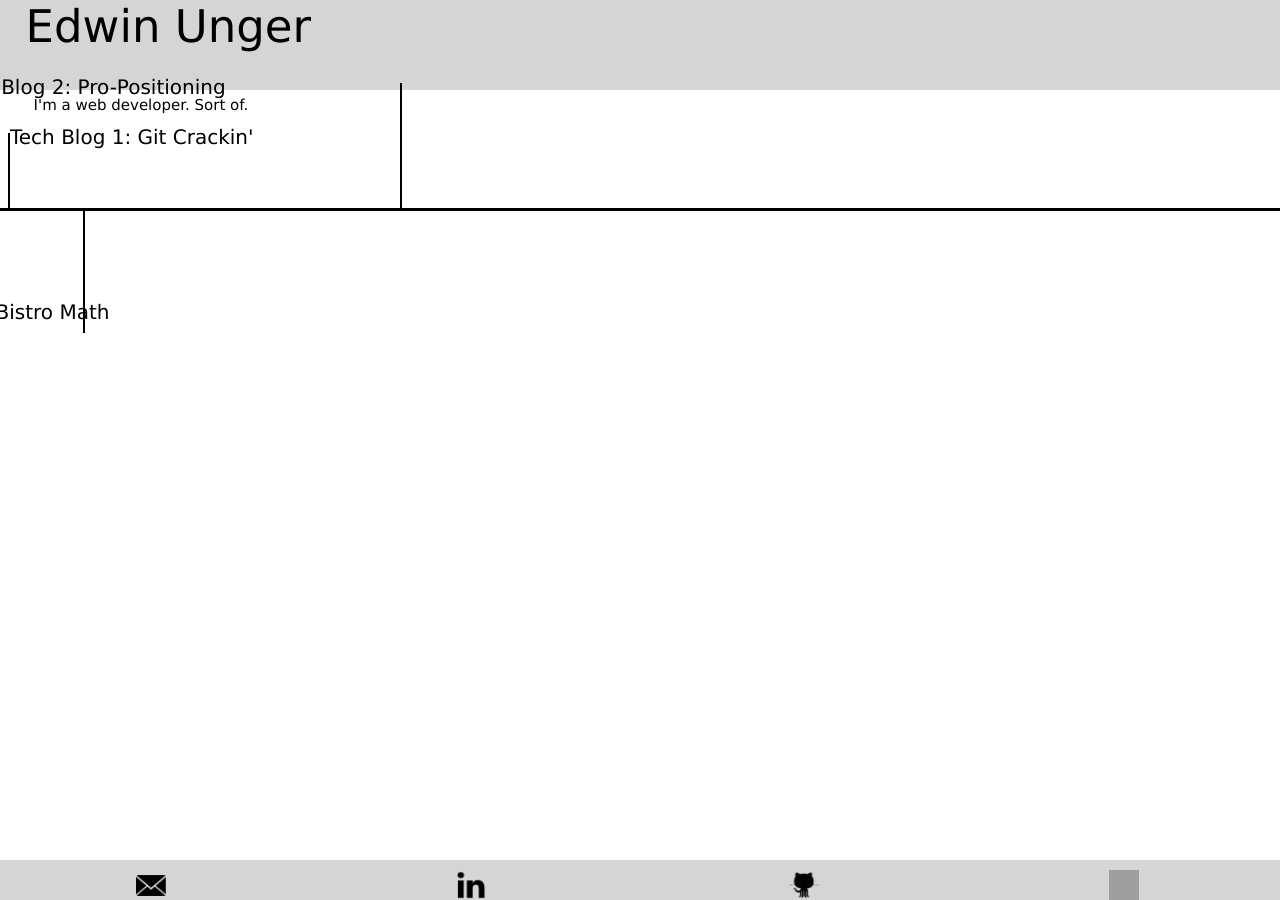
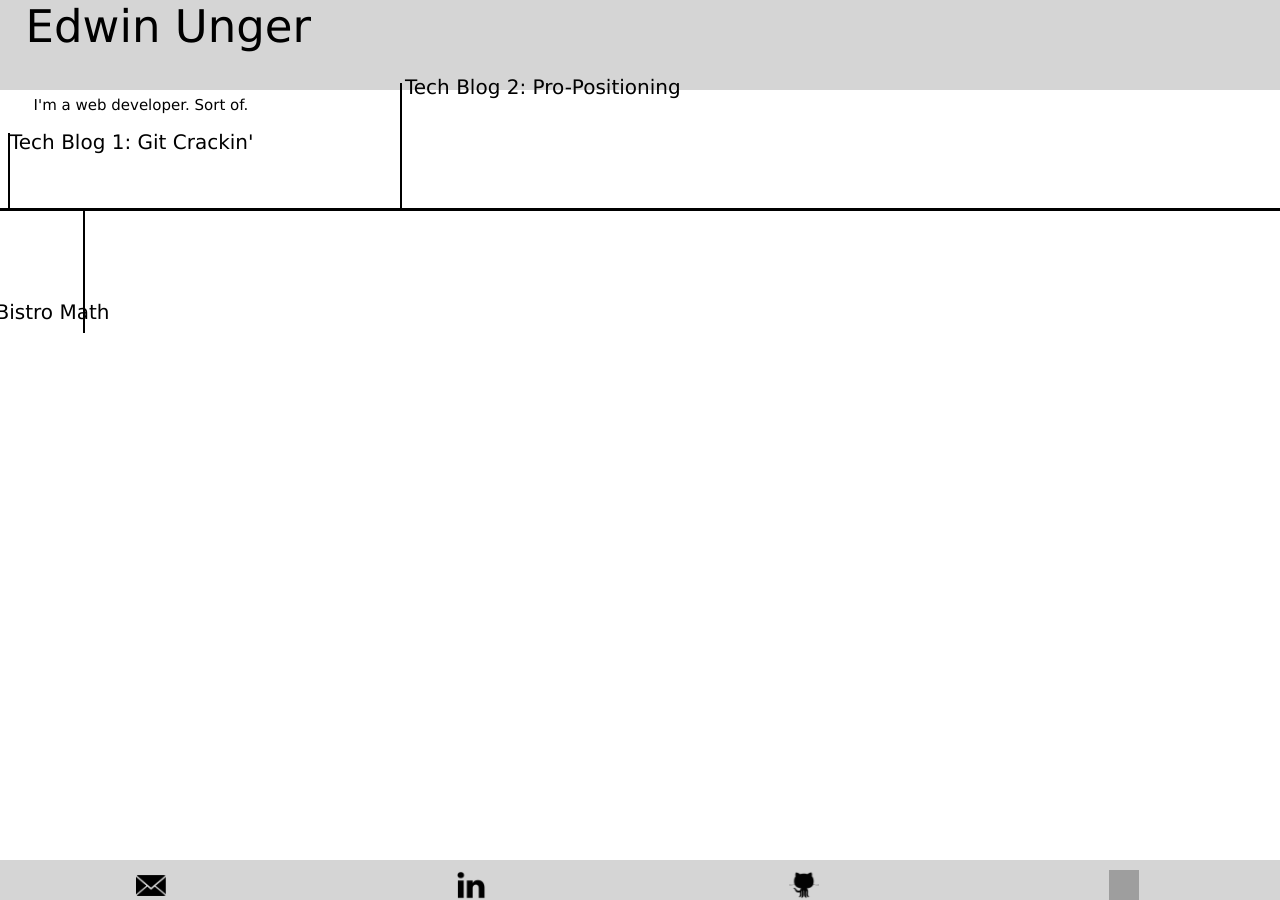
Before and after one commit to edwinunger/edwinunger.github.io, a Jekyll site: the page blog.html, which Jekyll copies as it is, in a window 1280 px wide. Built offline with Jekyll 4.4.1, drawn with Linux system fonts in a browser that asks for light colours; grey boxes are pictures that could not be loaded.

Commit message:
blog timeline

```diff
--- a/stylesheets/default.css
+++ b/stylesheets/default.css
@@ -120,7 +120,7 @@
 .tech-blog-1 {font-size: 20px;
               font-family: Verdana;
               color: #000000;
-              top: 125px;
+              top: 130px;
               left: 10px;
               position: absolute;
 }
@@ -162,7 +162,7 @@
               font-family: Verdana;
               color: #000000;
               top: 75px;
-              left: -50px;
+              left: 405px;
               position: absolute;
               text-decoration: none;}
 
```
